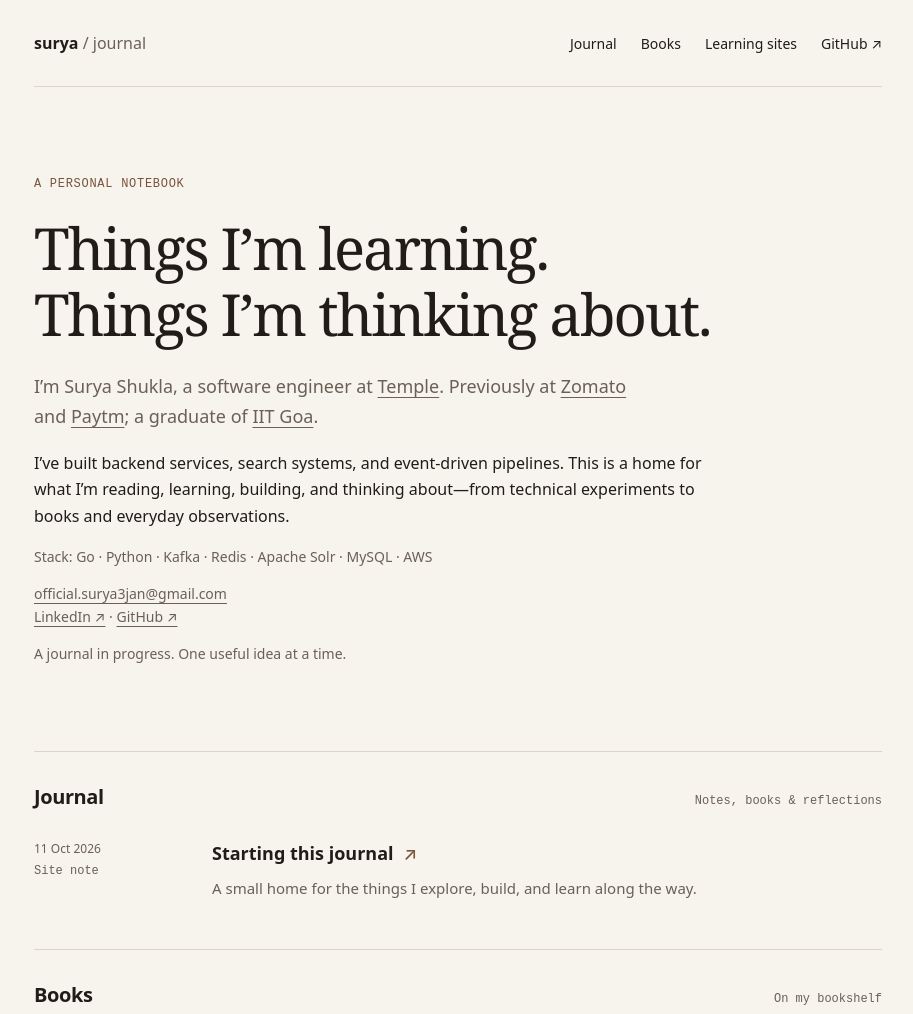
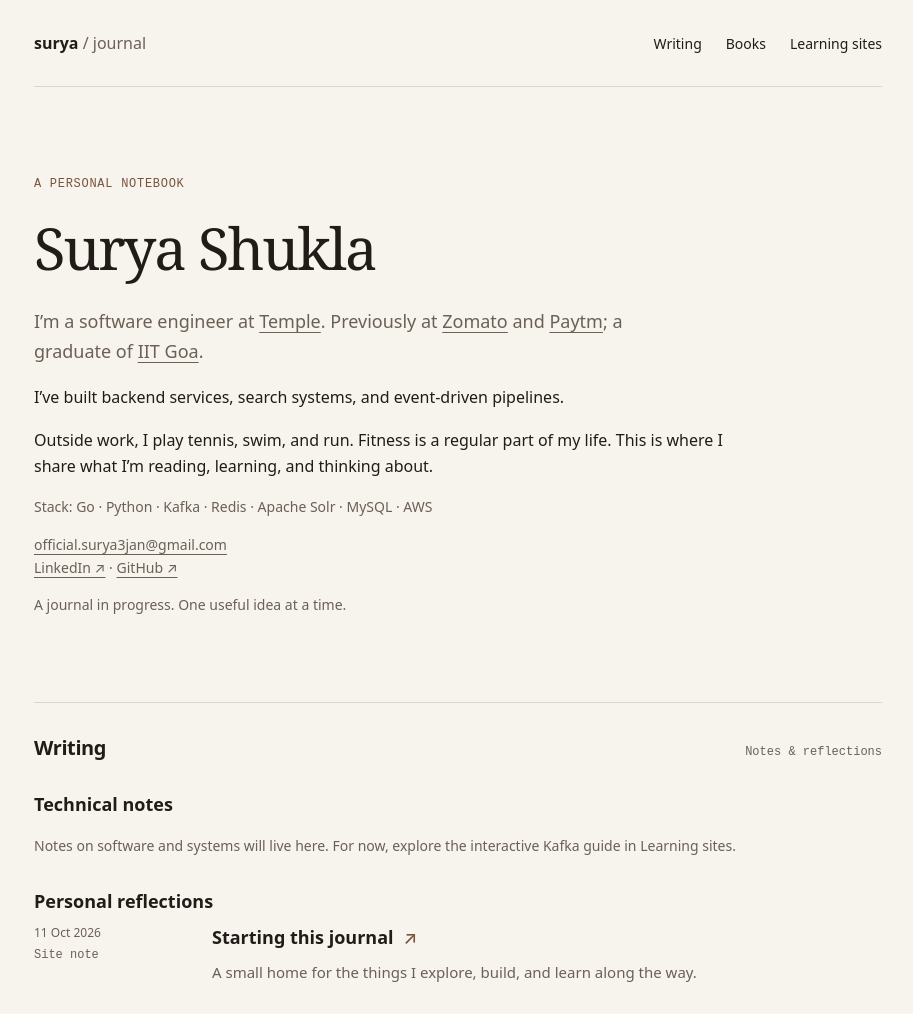
Before and after one commit to cerdo03/cerdo03.github.io, a website with bundled scripts: page index.html in a window 1280 px wide. Shown: the top 1014 px of the page, without its empty margins (182-1095 px from the left). Built offline with nearby package versions, Linux system fonts and the light colour scheme.

Commit message:
feat: simplify navigation and introduce interests

```diff
--- a/index.html
+++ b/index.html
@@ -13,24 +13,32 @@
   <div class="page">
     <header class="site-header">
       <a class="wordmark" href="./" aria-label="Surya home">surya<span> / journal</span></a>
-      <nav aria-label="Main navigation"><a href="#journal">Journal</a><a href="#books">Books</a><a href="#sites">Learning sites</a><a href="https://github.com/cerdo03">GitHub ↗</a></nav>
+      <nav aria-label="Main navigation"><a href="#journal">Writing</a><a href="#books">Books</a><a href="#sites">Learning sites</a></nav>
     </header>
     <main>
       <section class="intro" aria-labelledby="intro-title">
         <p class="eyebrow">A personal notebook</p>
-        <h1 id="intro-title">Things I’m learning.<br>Things I’m thinking about.</h1>
-        <p class="lede">I’m Surya Shukla, a software engineer at <a href="https://temple.com/">Temple</a>. Previously at <a href="https://www.zomato.com/">Zomato</a> and <a href="https://paytm.com/">Paytm</a>; a graduate of <a href="https://iitgoa.ac.in/">IIT Goa</a>.</p>
-        <p>I’ve built backend services, search systems, and event-driven pipelines. This is a home for what I’m reading, learning, building, and thinking about—from technical experiments to books and everyday observations.</p>
+        <h1 id="intro-title">Surya Shukla</h1>
+        <p class="lede">I’m a software engineer at <a href="https://temple.com/">Temple</a>. Previously at <a href="https://www.zomato.com/">Zomato</a> and <a href="https://paytm.com/">Paytm</a>; a graduate of <a href="https://iitgoa.ac.in/">IIT Goa</a>.</p>
+        <p>I’ve built backend services, search systems, and event-driven pipelines.</p>
+        <p>Outside work, I play tennis, swim, and run. Fitness is a regular part of my life. This is where I share what I’m reading, learning, and thinking about.</p>
         <p class="small">Stack: Go · Python · Kafka · Redis · Apache Solr · MySQL · AWS</p>
         <p class="small"><a href="mailto:official.surya3jan@gmail.com">official.surya3jan@gmail.com</a><br><a href="https://www.linkedin.com/in/cerdo/">LinkedIn ↗</a> · <a href="https://github.com/cerdo03">GitHub ↗</a></p>
         <p class="small">A journal in progress. One useful idea at a time.</p>
       </section>
       <section id="journal" class="section" aria-labelledby="journal-title">
-        <div class="section-heading"><h2 id="journal-title">Journal</h2><span>Notes, books &amp; reflections</span></div>
-        <article class="entry">
-          <div class="entry-meta"><time datetime="2026-10-11">11 Oct 2026</time><span>Site note</span></div>
-          <div><h3><a href="journal/starting-this-journal.html">Starting this journal <span aria-hidden="true">↗</span></a></h3><p>A small home for the things I explore, build, and learn along the way.</p></div>
-        </article>
+        <div class="section-heading"><h2 id="journal-title">Writing</h2><span>Notes &amp; reflections</span></div>
+        <section class="writing-group" aria-labelledby="technical-title">
+          <h3 id="technical-title">Technical notes</h3>
+          <p class="small">Notes on software and systems will live here. For now, explore the interactive Kafka guide in Learning sites.</p>
+        </section>
+        <section class="writing-group" aria-labelledby="personal-title">
+          <h3 id="personal-title">Personal reflections</h3>
+          <article class="entry">
+            <div class="entry-meta"><time datetime="2026-10-11">11 Oct 2026</time><span>Site note</span></div>
+            <div><h4><a href="journal/starting-this-journal.html">Starting this journal <span aria-hidden="true">↗</span></a></h4><p>A small home for the things I explore, build, and learn along the way.</p></div>
+          </article>
+        </section>
       </section>
       <section id="books" class="section" aria-labelledby="books-title">
         <div class="section-heading"><h2 id="books-title">Books</h2><span>On my bookshelf</span></div>
--- a/styles.css
+++ b/styles.css
@@ -119,15 +119,18 @@ h2 {
 .entry-meta span {
   font-family: ui-monospace, monospace;
 }
-h3 {
+h3,
+h4 {
   font-size: 18px;
   font-weight: 550;
   margin: 0 0 7px;
 }
-h3 a {
+h3 a,
+h4 a {
   text-decoration: none;
 }
-h3 a span {
+h3 a span,
+h4 a span {
   color: var(--accent);
   margin-left: 5px;
 }
@@ -210,3 +213,7 @@ footer {
 @media (prefers-reduced-motion: reduce) { html {
   scroll-behavior: auto;
 } }
+
+.writing-group + .writing-group {
+  margin-top: 30px;
+}
```
Also changed, not shown: AGENTS.md (+1 -0 lines), journal/starting-this-journal.html (+2 -2 lines).
